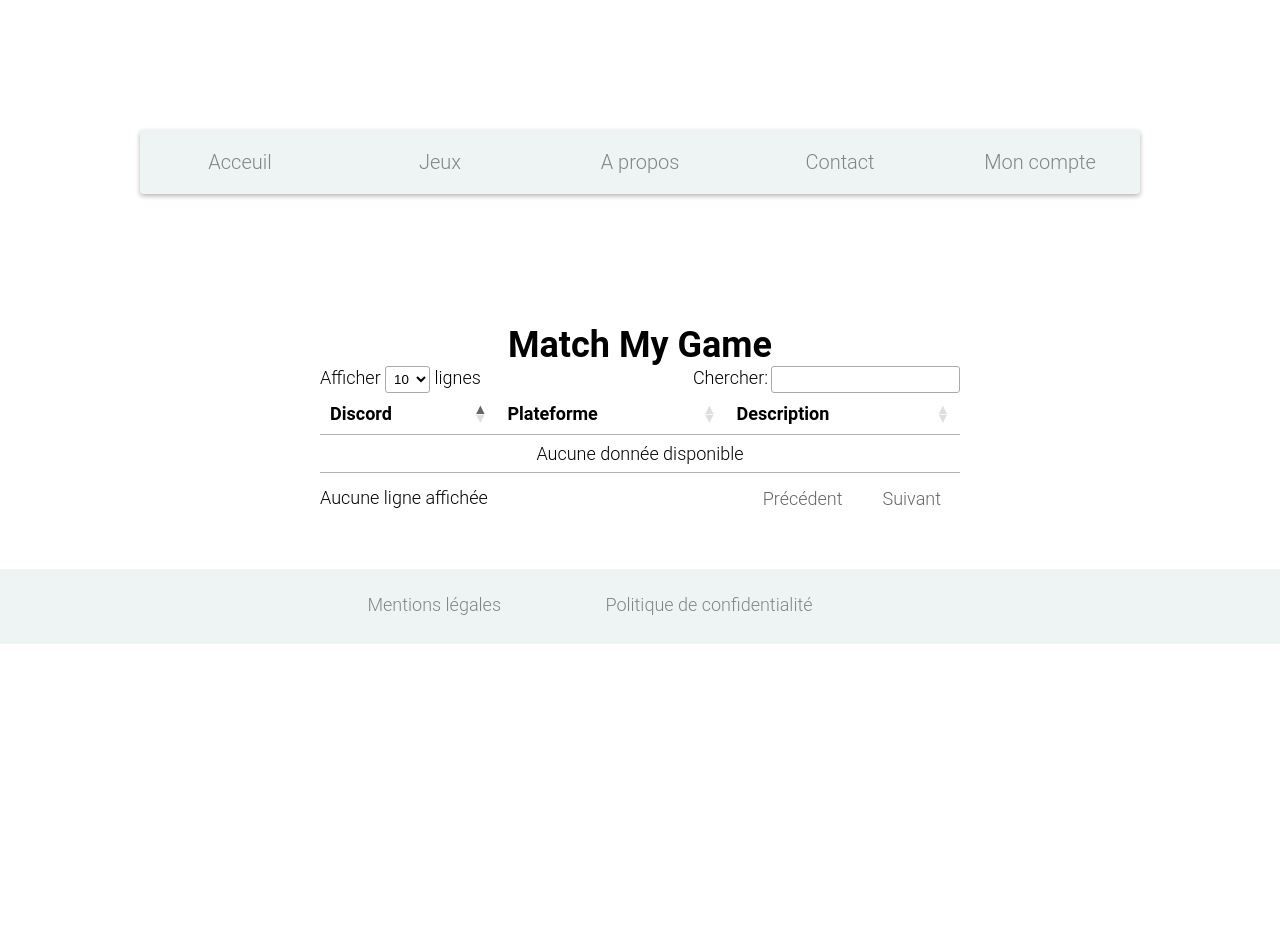
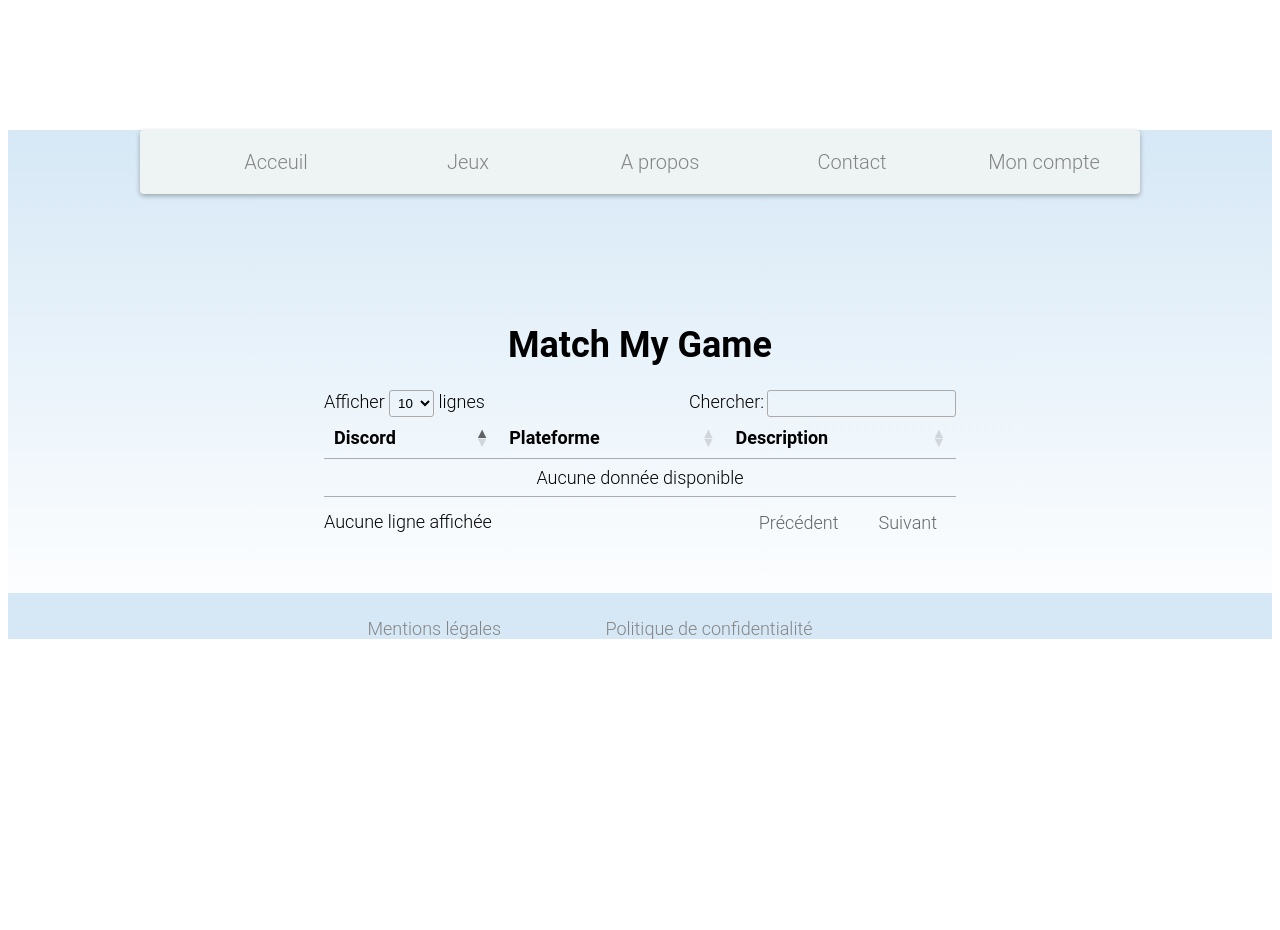
Before and after one commit to MatchMyGame/MatchMyGame, a PHP site: page /game.php?jeu=1 in a window 1280 px wide. After the commit the page ends 639 px from the top, so only its background shows below. Run offline with PHP 8.4, Linux system fonts and the light colour scheme; data that the repository does not hold is empty; some libraries are stand-ins or nearby versions.

Commit message:
modif css

```diff
--- a/compte.php
+++ b/compte.php
@@ -17,7 +17,7 @@ if(!(isset($_SESSION['idUser']) AND !empty($_SESSION['idUser']))){
 <head>
 <meta content="text/html; charset=utf-8" http-equiv="Content-Type">
 <title>PTUT</title>
-<link rel="stylesheet" href="style.css" />
+<link rel="stylesheet" href="styles.css" />
 
 </head>
 
--- a/confidentialité.html
+++ b/confidentialité.html
@@ -2,7 +2,7 @@
 <html>
       <head><meta charset="utf8" />
       	<title>Politique de confidentialité</title>
-        <link rel="stylesheet" href="style.css" />
+        <link rel="stylesheet" href="styles.css" />
       </head>
 
             <body>
--- a/game.php
+++ b/game.php
@@ -13,11 +13,11 @@ $nomJeux = array('R6' => 'Rainbow Six Siege' ,'LOL' => 'League of Legends','COD'
 
 <!DOCTYPE html>
 <html lang="fr">
-
+<div id="main">
 <head>
 <meta content="text/html; charset=utf-8" http-equiv="Content-Type">
 <title>PTUT</title>
-<link rel="stylesheet" href="style.css" />
+<link rel="stylesheet" href="styles.css" />
 <link rel="stylesheet" href="jeux.css" />
 <link rel="stylesheet" type="text/css" href="https://cdn.datatables.net/1.10.22/css/jquery.dataTables.css">
 <script src="https://ajax.googleapis.com/ajax/libs/jquery/3.5.1/jquery.min.js"></script>
@@ -27,7 +27,7 @@ $nomJeux = array('R6' => 'Rainbow Six Siege' ,'LOL' => 'League of Legends','COD'
 
 </head>
 
-<div id="main">
+
 	<body>
 		<?php include('header.php') ?>
 
--- a/index.php
+++ b/index.php
@@ -17,7 +17,7 @@ foreach ($getUser->fetchAll() as $data) {
 <head>
 <meta content="text/html; charset=utf-8" http-equiv="Content-Type">
 <title>MatchMyGame</title>
-<link rel="stylesheet" href="style.css" />
+<link rel="stylesheet" href="styles.css" />
 
 
 </head>
--- a/jeux.php
+++ b/jeux.php
@@ -4,7 +4,7 @@
 <head>
 <meta content="text/html; charset=utf-8" http-equiv="Content-Type">
 <title>PTUT</title>
-<link rel="stylesheet" href="style.css" />
+<link rel="stylesheet" href="styles.css" />
 
 </head>
 
@@ -43,6 +43,6 @@
 
 
 
-		</body>
-	</div>
+	</body>
+</div>
 </html>
--- a/legales.html
+++ b/legales.html
@@ -3,7 +3,7 @@
       <head>
         <meta charset="utf8" />
         <title> MENTION LEGALES </title>
-        <link rel="stylesheet" href="style.css" />
+        <link rel="stylesheet" href="styles.css" />
       </head>
 
       <body>
--- a/login.php
+++ b/login.php
@@ -35,7 +35,7 @@ if(isset($_POST['mail']) AND isset($_POST['password']) AND !empty($_POST['mail']
 
 <head>
 <meta content="text/html; charset=utf-8" http-equiv="Content-Type">
-<link rel="stylesheet" href="style.css" />
+<link rel="stylesheet" href="styles.css" />
 <link rel="stylesheet" href="formulaire.css" />
 
 
--- a/style.css
+++ b/styles.css
@@ -1,34 +1,42 @@
-*{
+/**{
   margin:0;
   padding:0;
 
+
 }
- body, html{height:100%;}
+
+body, html{height:100%;}*/
  body{
   text-align:center;
-  background-color: white;
+
+
+  font: normal 300 18px "Roboto", sans-serif;
 }
 #main{
+  height: 100%;
+  background: linear-gradient( #D6E8F6, white);
+  margin:0 auto;
 
-  margin:0 auto;
 }
 p {
   text-justify: auto;
 }
 
 footer{
- background-color: #EEF4F4;
+ background-color: #D6E8F6;
+
  bottom:0;
  width:100%;
  padding-top:25px;
- height:50px;
+ height:10px;
  margin-top: 50px;
+ margin-bottom: 25px;
 }
 #footer {
-  background-color:#EEF4F4;
+  background-color:#D6E8F6;
 }
 #footer a{
-  background-color: #EEF4F4;
+  background-color: #D6E8F6;
   margin-right: 100px;
   color: #848484;
   text-decoration: none;
@@ -37,10 +45,7 @@ footer{
   color: #e74c3c;
   transition: all 0.2s ease-in-out;
 }
-body {
 
-  font: normal 300 18px "Roboto", sans-serif;
-}
 
 #menu-nav {
   max-width: 1000px;
```
